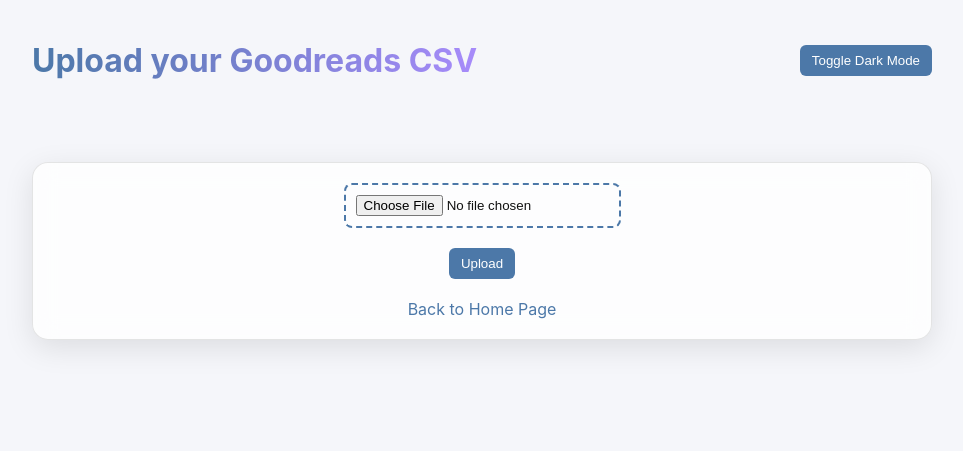
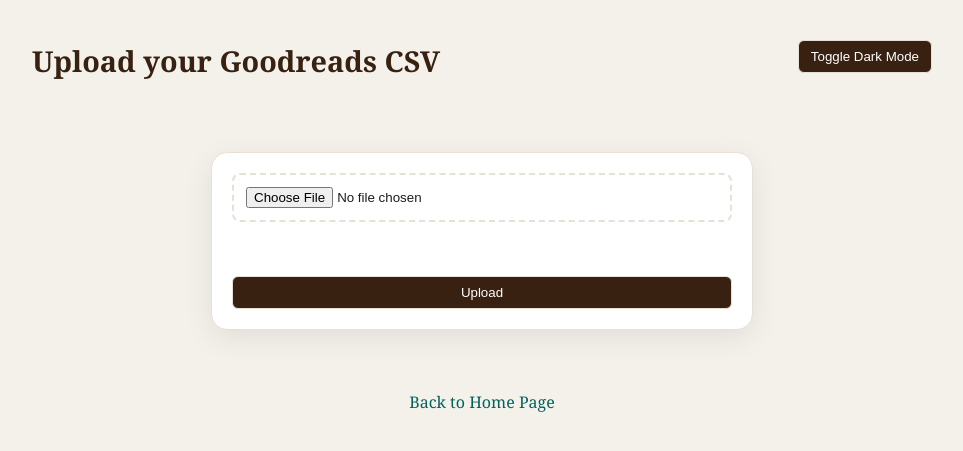
Before and after one commit to kflick3r/My_Reading_Lab, a Flask app: page /upload in a window 1280 px wide. Shown: the top 451 px of the page, without its empty margins (158-1121 px from the left). Run offline with Flask 3, Linux system fonts and the light colour scheme.

Commit message:
Organized CSS

```diff
--- a/app.py
+++ b/app.py
@@ -95,7 +95,7 @@ def analyze(filename):
     chart1_path = os.path.join("static", f"rating_{filename}.png")
 
     if len(read_df) > 0:
-        plt.figure(figsize=(6, 4))
+        plt.figure(figsize=(7, 4))
 
         rating_counts = read_df["My Rating"].value_counts().sort_index()
         rating_counts = rating_counts[rating_counts.index > 0]
--- a/static/style.css
+++ b/static/style.css
@@ -1,44 +1,74 @@
+/* =========================================================
+   1. DESIGN TOKENS
+========================================================= */
+
 :root {
-    --bg: #f5f6fa;
-    --text: #111;
-    --card: rgba(255, 255, 255, 0.8);
-    --border: rgba(0, 0, 0, 0.1);
-    --accent: #4C78A8;
-    --shadow: rgba(0, 0, 0, 0.1);
-    --link: #4C78A8;
+    /* Light theme (Goodreads-inspired) */
+    --bg: #f3f1ea;
+    --text: #1e1b16;
+    --card: #ffffff;
+    --border: #e6e0d6;
+
+    --accent: #382110;     /* Goodreads brown */
+    --accent-2: #00635d;   /* Goodreads green */
+    --link: #00635d;
+
+    --shadow: rgba(0, 0, 0, 0.08);
 }
 
 body.dark {
-    --bg: #0f172a;
-    --text: #e5e7eb;
-    --card: rgba(255, 255, 255, 0.08);
-    --border: rgba(255, 255, 255, 0.12);
-    --accent: #60a5fa;
-    --shadow: rgba(0, 0, 0, 0.4);
-    --link: #93c5fd;
+    --bg: #1c1b18;
+    --text: #e8e6e3;
+    --card: #2a2926;
+    --border: #3a3834;
+
+    --accent: #c4a484;
+    --accent-2: #7fb3a3;
+    --link: #e0ece9;
+
+    --shadow: rgba(0, 0, 0, 0.5);
 }
+
+/* =========================================================
+   2. BASE STYLES
+========================================================= */
 
 body {
     margin: 0;
     padding: 20px;
-    font-family: "Inter", Arial, sans-serif;
+    font-family: Georgia, "Times New Roman", serif;
+    line-height: 1.5;
     background: var(--bg);
     color: var(--text);
-    transition: 0.3s ease;
+    transition: background 0.3s ease, color 0.3s ease;
 }
 
-/* NAV / HEADER */
-.top-bar {
-    display: flex;
-    justify-content: space-between;
-    align-items: center;
-    margin-bottom: 30px;
+h1 {
+    color: var(--accent);
+    font-size: 1.8rem;
+    margin-bottom: 10px;
 }
 
-/* BUTTON */
+h2 {
+    color: var(--text);
+    font-size: 1.1rem;
+    font-weight: 600;
+    opacity: 0.9;
+    margin-bottom: 6px;
+}
+
+a {
+    color: var(--link);
+    text-decoration: none;
+}
+
+a:hover {
+    text-decoration: underline;
+}
+
 button {
     padding: 8px 12px;
-    border: none;
+    border: 1px solid var(--border);
     border-radius: 6px;
     cursor: pointer;
     background: var(--accent);
@@ -47,50 +77,65 @@ button {
 }
 
 button:hover {
-    opacity: 0.85;
+    opacity: 0.9;
     transform: scale(1.03);
 }
 
-/* INPUT BUTTON FOR UPLOAD */
-input[type="file"] {
-    padding: 10px;
-    border: 2px dashed var(--accent);
-    border-radius: 8px;
-    background: transparent;
-    color: var(--text);
-}
+/* =========================================================
+   3. LAYOUT SYSTEM
+========================================================= */
 
-input:focus {
-    outline: none;
-    border-color: var(--accent);
-}
-
-/* CARDS */
-.card, .section, .highlight {
-    background: var(--card);
-    border: 1px solid var(--border);
-    backdrop-filter: blur(12px);
-    -webkit-backdrop-filter: blur(12px);
-    border-radius: 16px;
-    padding: 20px;
-    box-shadow: 0 8px 30px var(--shadow);
-    transition: all 0.3s ease;
-}
-
-.card:hover {
-    transform: translateY(-5px);
-    transition: 0.2s ease;
-}
-
-/* LAYOUTS */
 .container {
     max-width: 900px;
     margin: auto;
 }
 
-.center {
+.wrapped {
+    max-width: 1000px;
+    margin: 0 auto;
+    padding: 40px 20px;
+}
+
+.top-bar {
+    display: flex;
+    justify-content: space-between;
+    align-items: center;
+    margin-bottom: 30px;
+}
+
+.stats-container,
+.charts {
+    display: grid;
+    grid-template-columns: repeat(auto-fit, minmax(220px, 1fr));
+    gap: 20px;
+    margin-top: 30px;
+}
+
+/* =========================================================
+   4. COMPONENTS
+========================================================= */
+
+.card {
+    background: var(--card);
+    border: 1px solid var(--border);
+    border-radius: 16px;
+    padding: 20px;
+    box-shadow: 0 8px 30px var(--shadow);
+    transition: transform 0.2s ease, box-shadow 0.2s ease;
+}
+
+.card:hover {
+    transform: translateY(-4px);
+    box-shadow: 0 10px 35px var(--shadow);
+}
+
+.upload-card {
+    max-width: 500px;
+    margin: 60px auto;
     text-align: center;
-    margin-top: 60px;
+    display: flex;
+    flex-direction: column;
+    align-items: stretch;
 }
 
 .chart-box {
@@ -99,22 +144,51 @@ input:focus {
     gap: 10px;
 }
 
-/* LINKS */
-a {
-    color: var(--link);
-    text-decoration: none;
+form {
+    display: flex;
+    flex-direction: column;
+    gap: 15px;
+    align-items: center;
+    width: 100%;
 }
 
-h1, h2 {
-    background: linear-gradient(90deg, var(--accent), #a78bfa);
-    -webkit-background-clip: text;
-    -webkit-text-fill-color: transparent;
+form button {
+    width: 100%;
+}
+
+input[type="file"] {
+    padding: 12px;
+    border: 2px dashed var(--border);
+    border-radius: 8px;
+    width: 100%;
+    box-sizing: border-box;
+    background: var(--card);
+    cursor: pointer;
+}
+
+input:focus {
+    outline: none;
+    border-color: var(--accent);
+}
+
+/* =========================================================
+   5. UTILITIES
+========================================================= */
+
+.center {
+    text-align: center;
+    margin-top: 60px;
+}
+
+.hint {
+    font-size: 13px;
+    opacity: 0.7;
 }
 
 .animate {
     opacity: 0;
-    transform: translateY(20px);
-    animation: fadeUp 0.6s ease forwards;
+    transform: translateY(15px);
+    animation: fadeUp 0.5s ease forwards;
 }
 
 .delay-1 { animation-delay: 0.1s; }
@@ -133,29 +207,13 @@ h1, h2 {
     }
 }
 
-.stats-container, .charts {
-    display: grid;
-    grid-template-columns: repeat(auto-fit, minmax(220px, 1fr));
-    gap: 20px;
-    margin-top: 30px;
-}
-
-img {
-    width: 100%;
-    border-radius: 12px;
-    margin-top: 10px;
-    box-shadow: 0 10px 25px var(--shadow);
-}
-
-.wrapped {
-    max-width: 1000px;
-    margin: 0 auto;
-    padding: 40px 20px;
-}
+/* =========================================================
+   6. MEDIA QUERIES
+========================================================= */
 
 @media (max-width: 600px) {
     body {
-        padding: 10px;
+        padding: 12px;
     }
 
     .wrapped {
--- a/templates/index.html
+++ b/templates/index.html
@@ -5,7 +5,7 @@
         <link rel="stylesheet" href="{{ url_for('static', filename='style.css') }}">
         <script src="{{ url_for('static', filename='script.js') }}"></script>
     </head>
-    <body>
+    <body class="page-home">
         <div class="container">
 
             <div class="top-bar">
@@ -15,9 +15,8 @@
 
             <div class="card center">
                 <h1>Analyze your Goodreads</h1>
-                <p><i>Upload your CSV and explore your reading habits</i></p>
+                <p class="hint">Upload your Goodreads CSV and explore your reading habits</p>
 
-                <br>
 
                 <a href="/upload">
                     <button>Upload Goodreads CVS</button>
--- a/templates/upload.html
+++ b/templates/upload.html
@@ -6,7 +6,7 @@
         <script src="{{ url_for('static', filename='script.js') }}"></script>
     </head>
 
-    <body>
+    <body class="page-upload">
         <div class="container">
 
             <div class="top-bar">
@@ -14,18 +14,18 @@
                 <button onclick="toggleDarkMode()">Toggle Dark Mode</button>
             </div>
 
-            <div class="card center">
+            <div class="card upload-card">
                 <form action="/upload" method="POST" enctype="multipart/form-data">
                     <input type="file" name="file" accept=".csv" required>
-                    <br><br>
+                    <br>
                     <button type="submit">Upload</button>
                 </form>
+            </div>
 
-                <br>
+            <div class="center">
+                <a href="/">Back to Home Page</a>
+            </div>
 
-                <a href="/">Back to Home Page</a>
-
-            </div>
         </div>
     </body>
 </html>
```
Also changed, not shown: templates/dashboard.html (+9 -5 lines).
